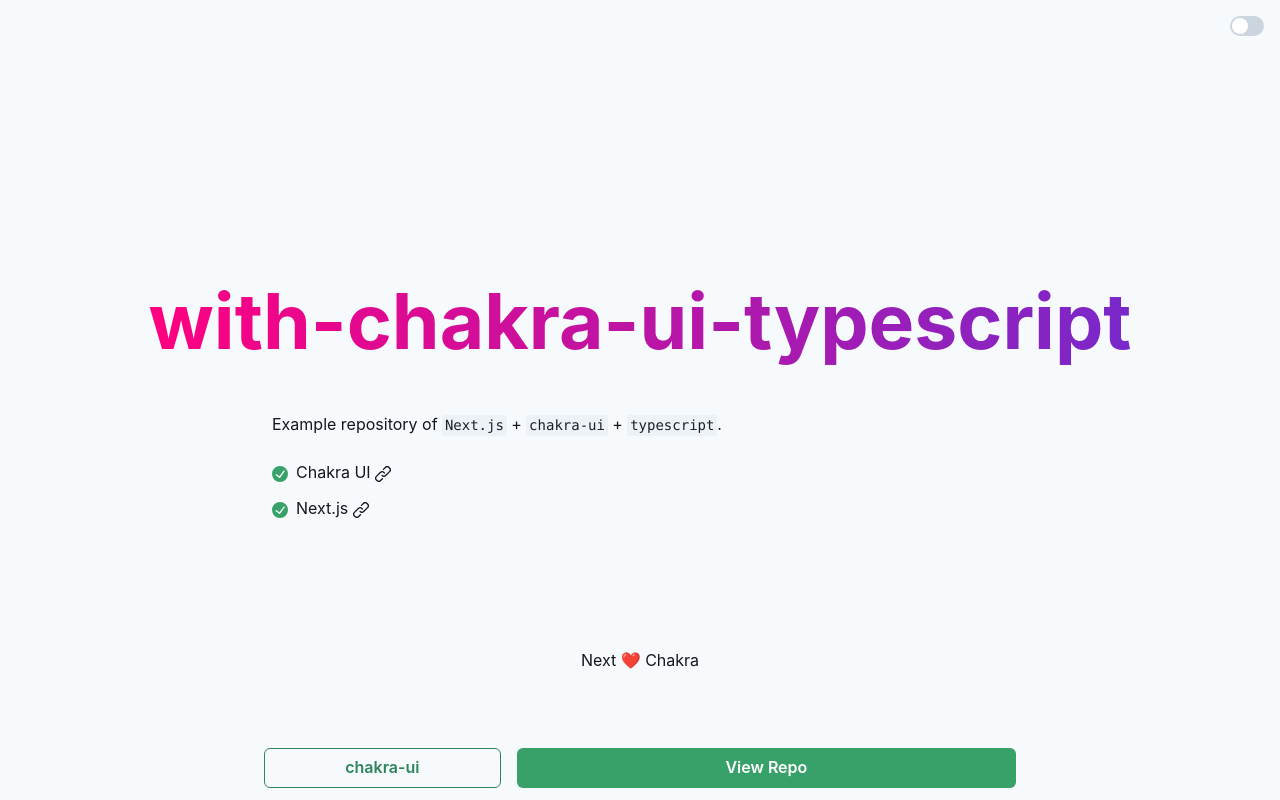
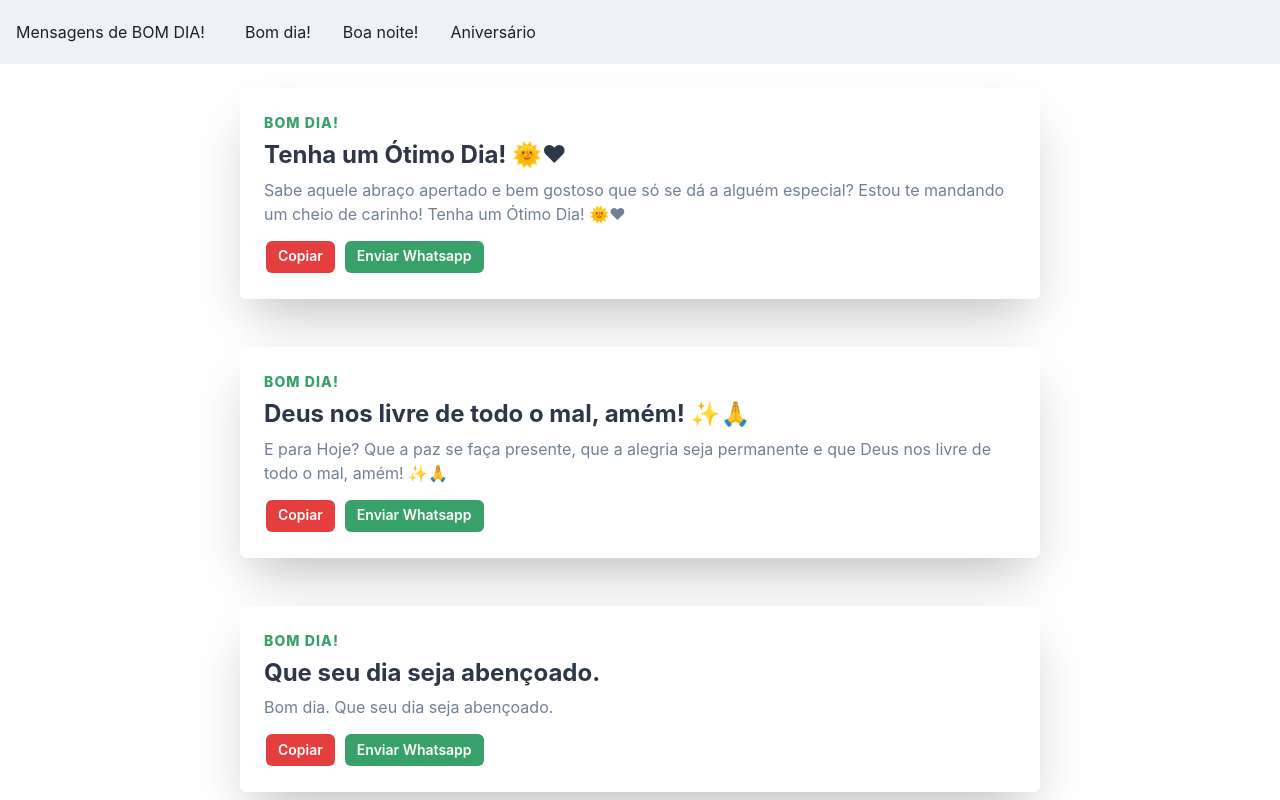
Before and after one commit to andreruizrt/good-morning, a Next.js app: page / in a window 1280 px wide. Shown: the top 800 px of the page. Built offline with nearby package versions, Linux system fonts and the light colour scheme.

Commit message:
changed home page

```diff
--- a/src/pages/index.tsx
+++ b/src/pages/index.tsx
@@ -1,56 +1,45 @@
 import {
-  Link as ChakraLink,
-  Text,
-  Code,
-  List,
-  ListIcon,
-  ListItem,
+  Box,
+  Text
 } from '@chakra-ui/react'
-import { CheckCircleIcon, LinkIcon } from '@chakra-ui/icons'
+import NavBar from '../components/NavBar'
+import NavMenu from '../components/NavMenu';
+import Card from '../components/Cards/Card';
+import ImageCard from '../components/Cards/ImageCard';
+import mensagens from '../data/mensagens.json'
 
-import { Hero } from '../components/Hero'
-import { Container } from '../components/Container'
-import { Main } from '../components/Main'
-import { DarkModeSwitch } from '../components/DarkModeSwitch'
-import { CTA } from '../components/CTA'
-import { Footer } from '../components/Footer'
+const Index = () => {
+  const data = Object.entries(mensagens);
 
-const Index = () => (
-  <Container height="100vh">
-    <Hero />
-    <Main>
-      <Text>
-        Example repository of <Code>Next.js</Code> + <Code>chakra-ui</Code> +{' '}
-        <Code>typescript</Code>.
-      </Text>
+  const messagem1 = data[1][1]
+  const messagem2 = data[2][1]
+  const messagem3 = data[3][1]
+  const messagem4 = data[4][1]
+  const messagem5 = data[5][1]
+  const messagem6 = data[6][1]
 
-      <List spacing={3} my={0}>
-        <ListItem>
-          <ListIcon as={CheckCircleIcon} color="green.500" />
-          <ChakraLink
-            isExternal
-            href="https://chakra-ui.com"
-            flexGrow={1}
-            mr={2}
-          >
-            Chakra UI <LinkIcon />
-          </ChakraLink>
-        </ListItem>
-        <ListItem>
-          <ListIcon as={CheckCircleIcon} color="green.500" />
-          <ChakraLink isExternal href="https://nextjs.org" flexGrow={1} mr={2}>
-            Next.js <LinkIcon />
-          </ChakraLink>
-        </ListItem>
-      </List>
-    </Main>
+  return (
+    <Box>
+      <NavBar />
+      {/* <NavMenu /> */}
+      <Card
+        tipo={"Bom dia!"}
+        titulo={"Tenha um Ótimo Dia! 🌞❤"}
+        message={messagem1.message}
+      />
+      <Card tipo={"Bom dia!"} titulo={"Deus nos livre de todo o mal, amém! ✨🙏"} message={messagem2.message} />
+      <Card tipo={"Bom dia!"} titulo={"Que seu dia seja abençoado."} message={messagem3.message} />
+      <Card tipo={"Bom dia!"} titulo={"Deus me preparou uma vez mais um dia abençoado! 😊🙏"} message={messagem4.message} />
+      <Card tipo={"Bom dia!"} titulo={"DEUS abençoe esse novo dia, que seja de vitórias e conquistas! 😻🙏"} message={messagem5.message} />
+      <ImageCard
+        tipo={"Bom dia!"}
+        title={"Paz e amor S2"}
+        message={messagem6.message}
+        autor={"Desconhecido"}
+        date={"Out 2, 2021"}
+      />
+    </Box>
+  );
+}
 
-    <DarkModeSwitch />
-    <Footer>
-      <Text>Next ❤️ Chakra</Text>
-    </Footer>
-    <CTA />
-  </Container>
-)
-
-export default Index
+export default Index;
```
